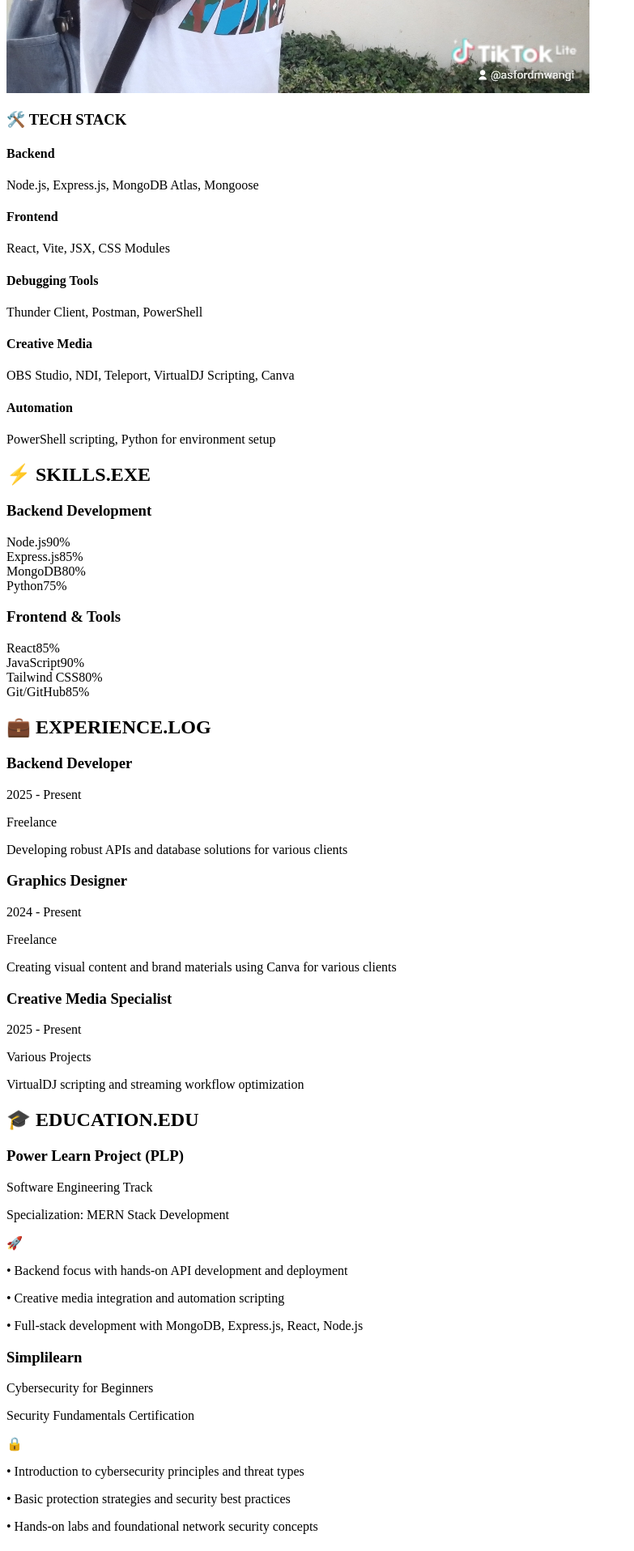
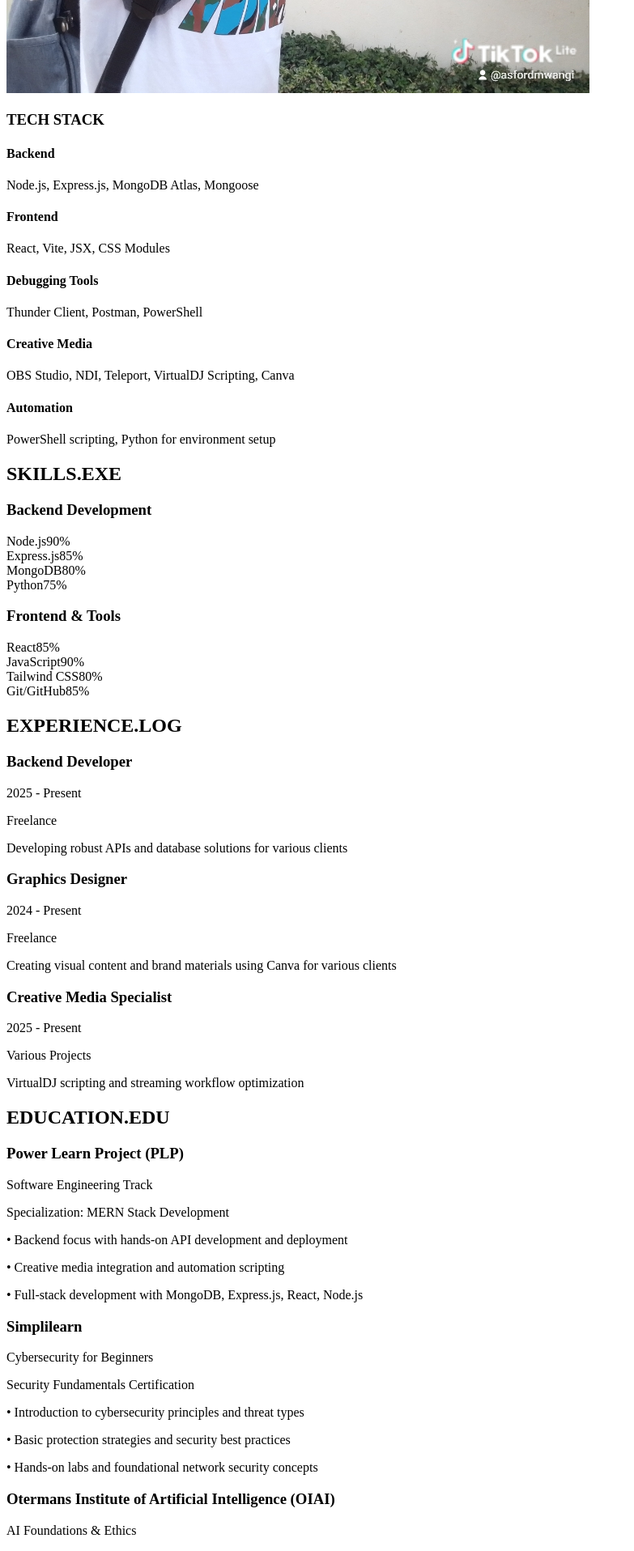
Before and after one commit to mwangiasford1/matrix-portfolio, a React (Vite) app: page / in a window 1280 px wide. Shown: the part 7920-9836 px from the top of the page at 81% size, without its empty margins (0-783 px from the left). Built offline with nearby package versions, Linux system fonts and the light colour scheme; the HTML template or start-up script is replaced by a standard one.

Commit message:
cleaned repo

```diff
--- a/src/App.jsx
+++ b/src/App.jsx
@@ -178,7 +178,7 @@ function App() {
                 </div>
               </div>
               <div className="order-3 lg:col-span-2">
-                <h3 className="text-2xl font-bold mb-6 matrix-text text-center lg:text-left">🛠️ TECH STACK</h3>
+                <h3 className="text-2xl font-bold mb-6 matrix-text text-center lg:text-left">TECH STACK</h3>
                 <div className="space-y-4">
                   <div>
                     <h4 className="text-matrix-green font-semibold mb-2">Backend</h4>
@@ -209,7 +209,7 @@ function App() {
         {/* Skills Section */}
         <section id="skills" className="min-h-screen flex items-center justify-center px-4 sm:px-6 lg:px-8 py-16 sm:py-20">
           <div className="max-w-6xl mx-auto w-full">
-            <h2 className="text-3xl sm:text-4xl lg:text-5xl font-bold mb-8 sm:mb-12 text-center matrix-text">⚡ SKILLS.EXE</h2>
+            <h2 className="text-3xl sm:text-4xl lg:text-5xl font-bold mb-8 sm:mb-12 text-center matrix-text">SKILLS.EXE</h2>
             <div className="grid md:grid-cols-2 gap-8 sm:gap-12">
               <div className="bg-black/20 backdrop-blur-md border border-matrix-green/30 p-6 rounded-lg">
                 <h3 className="text-xl font-bold mb-6 matrix-text">Backend Development</h3>
@@ -262,7 +262,7 @@ function App() {
         {/* Experience Section */}
         <section id="experience" className="min-h-screen flex items-center justify-center px-4 sm:px-6 lg:px-8 py-16 sm:py-20">
           <div className="max-w-4xl mx-auto w-full">
-            <h2 className="text-3xl sm:text-4xl lg:text-5xl font-bold mb-8 sm:mb-12 text-center matrix-text">💼 EXPERIENCE.LOG</h2>
+            <h2 className="text-3xl sm:text-4xl lg:text-5xl font-bold mb-8 sm:mb-12 text-center matrix-text">EXPERIENCE.LOG</h2>
             <div className="space-y-8">
               {[
                 {
@@ -301,7 +301,7 @@ function App() {
         {/* Education Section */}
 <section id="education" className="min-h-screen flex items-center justify-center px-4 sm:px-6 lg:px-8 py-16 sm:py-20">
   <div className="max-w-4xl mx-auto w-full">
-    <h2 className="text-3xl sm:text-4xl lg:text-5xl font-bold mb-8 sm:mb-12 text-center matrix-text">🎓 EDUCATION.EDU</h2>
+    <h2 className="text-3xl sm:text-4xl lg:text-5xl font-bold mb-8 sm:mb-12 text-center matrix-text">EDUCATION.EDU</h2>
     <div className="space-y-8">
 
       {/* PLP Card */}
@@ -312,7 +312,7 @@ function App() {
             <p className="text-lg opacity-90 mb-2">Software Engineering Track</p>
             <p className="text-sm text-matrix-green mb-3">Specialization: MERN Stack Development</p>
           </div>
-          <div className="text-4xl">🚀</div>
+          <div className="text-4xl"></div>
         </div>
         <div className="space-y-2 text-sm opacity-80">
           <p>• Backend focus with hands-on API development and deployment</p>
@@ -329,7 +329,7 @@ function App() {
             <p className="text-lg opacity-90 mb-2">Cybersecurity for Beginners</p>
             <p className="text-sm text-matrix-green mb-3">Security Fundamentals Certification</p>
           </div>
-          <div className="text-4xl">🔒</div>
+          <div className="text-4xl"></div>
         </div>
         <div className="space-y-2 text-sm opacity-80">
           <p>• Introduction to cybersecurity principles and threat types</p>
@@ -346,7 +346,7 @@ function App() {
             <p className="text-lg opacity-90 mb-2">AI Foundations & Ethics</p>
             <p className="text-sm text-matrix-green mb-3">Certificate of Completion</p>
           </div>
-          <div className="text-4xl">🤖</div>
+          <div className="text-4xl"></div>
         </div>
         <div className="space-y-2 text-sm opacity-80">
           <p>• Explored core AI principles, machine learning basics, and ethical frameworks</p>
@@ -374,15 +374,15 @@ function App() {
         {/* Achievements Section */}
         <section id="achievements" className="min-h-screen flex items-center justify-center px-4 sm:px-6 lg:px-8 py-16 sm:py-20">
           <div className="max-w-6xl mx-auto w-full">
-            <h2 className="text-3xl sm:text-4xl lg:text-5xl font-bold mb-8 sm:mb-12 text-center matrix-text">🏆 ACHIEVEMENTS.DB</h2>
+            <h2 className="text-3xl sm:text-4xl lg:text-5xl font-bold mb-8 sm:mb-12 text-center matrix-text">ACHIEVEMENTS.DB</h2>
             <div className="grid sm:grid-cols-2 lg:grid-cols-3 gap-6 sm:gap-8">
               {[
                 { icon: '', title: 'Software Engineering', desc: 'Currently pursuing course' },
                 { icon: '', title: 'Full-Stack Projects', desc: '10+ completed projects' },
-                { icon: '🔧', title: 'API Development', desc: 'RESTful API specialist' },
-                { icon: '📊', title: 'Database Design', desc: 'MongoDB & SQL expert' },
-                { icon: '🎵', title: 'VirtualDJ Scripts', desc: 'Custom automation scripts' },
-                { icon: '⚡', title: 'Performance Optimization', desc: 'System efficiency expert' }
+                { icon: '', title: 'API Development', desc: 'RESTful API specialist' },
+                { icon: '', title: 'Database Design', desc: 'MongoDB & SQL expert' },
+                { icon: '', title: 'VirtualDJ Scripts', desc: 'Custom automation scripts' },
+                { icon: '', title: 'Performance Optimization', desc: 'System efficiency expert' }
               ].map((achievement, index) => (
                 <div key={index} className="bg-black/20 backdrop-blur-md border border-matrix-green/30 p-6 rounded-lg hover:border-matrix-green hover:scale-105 transition-all duration-300 text-center">
                   <div className="text-4xl mb-4">{achievement.icon}</div>
@@ -397,7 +397,7 @@ function App() {
         {/* Testimonials Section */}
         <section id="testimonials" className="min-h-screen flex items-center justify-center px-4 sm:px-6 lg:px-8 py-16 sm:py-20">
           <div className="max-w-6xl mx-auto w-full">
-            <h2 className="text-3xl sm:text-4xl lg:text-5xl font-bold mb-8 sm:mb-12 text-center matrix-text">💬 TESTIMONIALS.JSON</h2>
+            <h2 className="text-3xl sm:text-4xl lg:text-5xl font-bold mb-8 sm:mb-12 text-center matrix-text">TESTIMONIALS.JSON</h2>
             <div className="grid md:grid-cols-2 gap-8">
               {[
                 {
@@ -431,10 +431,10 @@ function App() {
         {/* Projects Section */}
         <section id="projects" className="min-h-screen flex items-center justify-center px-4 sm:px-6 lg:px-8 py-16 sm:py-20">
           <div className="max-w-6xl mx-auto w-full">
-            <h2 className="text-3xl sm:text-4xl lg:text-5xl font-bold mb-8 sm:mb-12 text-center matrix-text">🚀 FEATURED PROJECTS</h2>
+            <h2 className="text-3xl sm:text-4xl lg:text-5xl font-bold mb-8 sm:mb-12 text-center matrix-text">FEATURED PROJECTS</h2>
             <div className="grid sm:grid-cols-2 lg:grid-cols-3 gap-6 sm:gap-8">
               <div className="bg-black/20 backdrop-blur-md border border-matrix-green/30 p-6 hover:border-matrix-green transition-all duration-300 hover:scale-105 hover:shadow-xl hover:shadow-matrix-green/20 cursor-pointer group rounded-lg">
-                <h3 className="text-xl font-bold mb-4 matrix-text group-hover:animate-pulse">📁 Smart File Manager</h3>
+                <h3 className="text-xl font-bold mb-4 matrix-text group-hover:animate-pulse">Smart File Manager</h3>
                 <p className="opacity-80 mb-4 text-sm">
                   High-performance file management system built with C++. Features efficient file operations, memory management, and cross-platform compatibility.
                 </p>
@@ -450,7 +450,7 @@ function App() {
               </div>
 
               <div className="bg-black/20 backdrop-blur-md border border-matrix-green/30 p-6 hover:border-matrix-green transition-all duration-300 hover:scale-105 hover:shadow-xl hover:shadow-matrix-green/20 cursor-pointer group rounded-lg">
-                <h3 className="text-xl font-bold mb-4 matrix-text group-hover:animate-pulse">🎛️ Wireless Streaming Workflow</h3>
+                <h3 className="text-xl font-bold mb-4 matrix-text group-hover:animate-pulse">Wireless Streaming Workflow</h3>
                 <p className="opacity-80 mb-4 text-sm">
                   Optimized LAN/WLAN connectivity for low-latency streaming. Custom VirtualDJ scripts for seamless transitions.
                 </p>
@@ -466,7 +466,7 @@ function App() {
               </div>
 
               <div className="bg-black/20 backdrop-blur-md border border-matrix-green/30 p-6 hover:border-matrix-green transition-all duration-300 hover:scale-105 hover:shadow-xl hover:shadow-matrix-green/20 cursor-pointer group rounded-lg">
-                <h3 className="text-xl font-bold mb-4 matrix-text group-hover:animate-pulse">📄 Document Formatter</h3>
+                <h3 className="text-xl font-bold mb-4 matrix-text group-hover:animate-pulse">Document Formatter</h3>
                 <p className="opacity-80 mb-4 text-sm">
                   Automated formatting for educational assessments and church invitations. Error scanning and layout polishing.
                 </p>
@@ -482,7 +482,7 @@ function App() {
             </div>
 
             <div className="mt-12 sm:mt-16">
-              <h3 className="text-xl sm:text-2xl lg:text-3xl font-bold mb-6 sm:mb-8 text-center matrix-text">📚 BLOG & INSIGHTS</h3>
+              <h3 className="text-xl sm:text-2xl lg:text-3xl font-bold mb-6 sm:mb-8 text-center matrix-text">BLOG & INSIGHTS</h3>
               <div className="grid sm:grid-cols-2 lg:grid-cols-3 gap-4 sm:gap-6">
                 <div className="bg-black/10 backdrop-blur-sm border border-matrix-green/20 p-4 hover:border-matrix-green/50 transition-all duration-300 hover:scale-105 cursor-pointer rounded-lg hover:shadow-lg hover:shadow-matrix-green/10">
                   <h4 className="font-bold mb-2 text-matrix-green hover:animate-pulse">Debugging Thunder Client Requests Like a Pro</h4>
@@ -504,7 +504,7 @@ function App() {
         {/* Contact Section */}
         <section id="contact" className="min-h-screen flex items-center justify-center px-4 sm:px-6 lg:px-8 py-16 sm:py-20">
           <div className="max-w-2xl mx-auto w-full bg-black/10 backdrop-blur-md border border-matrix-green/20 rounded-2xl p-6 sm:p-8 shadow-2xl shadow-black/50">
-            <h2 className="text-3xl sm:text-4xl lg:text-5xl font-bold mb-6 sm:mb-8 text-center matrix-text">📞 CONTACT ME</h2>
+            <h2 className="text-3xl sm:text-4xl lg:text-5xl font-bold mb-6 sm:mb-8 text-center matrix-text">CONTACT ME</h2>
             <p className="text-center mb-6 sm:mb-8 opacity-80 text-sm sm:text-base px-2">
               Let's build something unforgettable. Whether you're looking for a backend wizard, a creative media integrator, or just someone who loves solving tough problems—I'm your guy.
             </p>
@@ -549,13 +549,13 @@ function App() {
             </div>
             {submitStatus === 'success' && (
               <div className="mb-6 p-4 border border-matrix-green bg-matrix-green/10 backdrop-blur-sm text-center rounded-lg">
-                ✅ Message sent successfully! I'll get back to you soon.
+                Message sent successfully! I'll get back to you soon.
               </div>
             )}
 
             {submitStatus === 'error' && (
               <div className="mb-6 p-4 border border-red-500 bg-red-500/10 backdrop-blur-sm text-red-400 text-center rounded-lg">
-                ❌ Error sending message. Check console and ensure backend is running on port 5000.
+                Error sending message. Check console and ensure backend is running on port 5000.
               </div>
             )}
 
```
